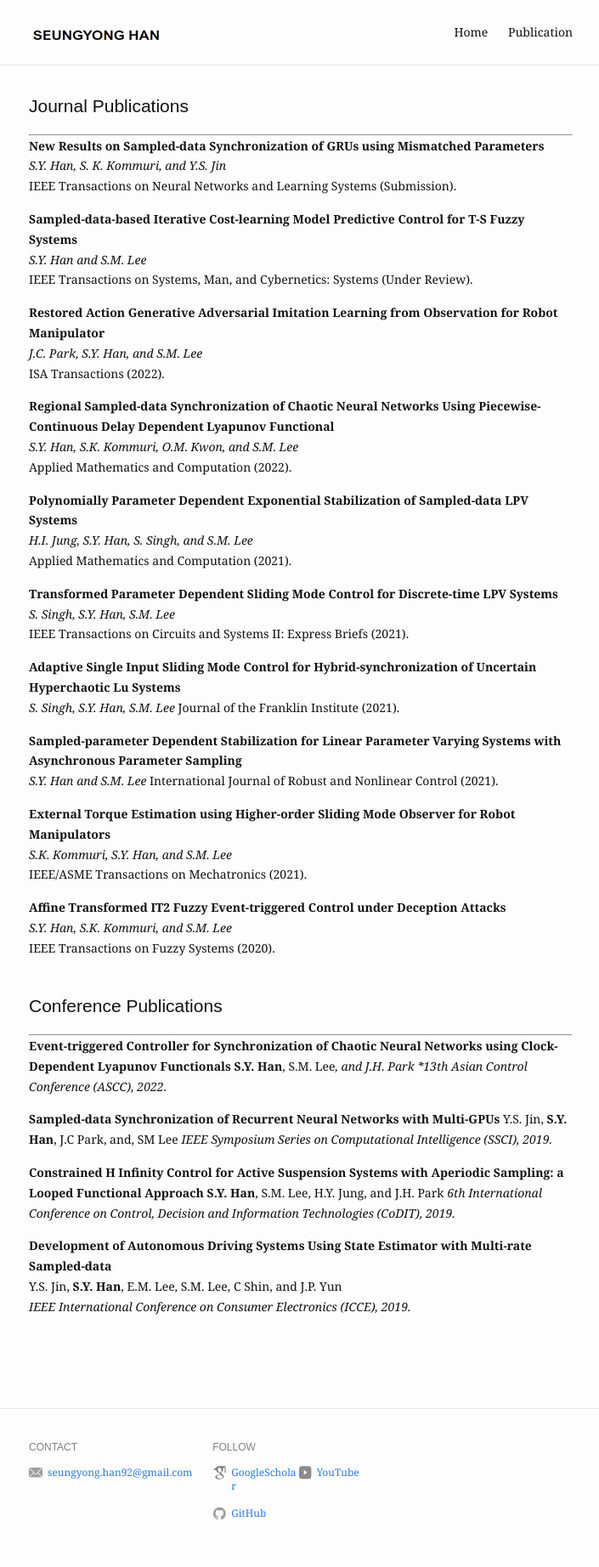
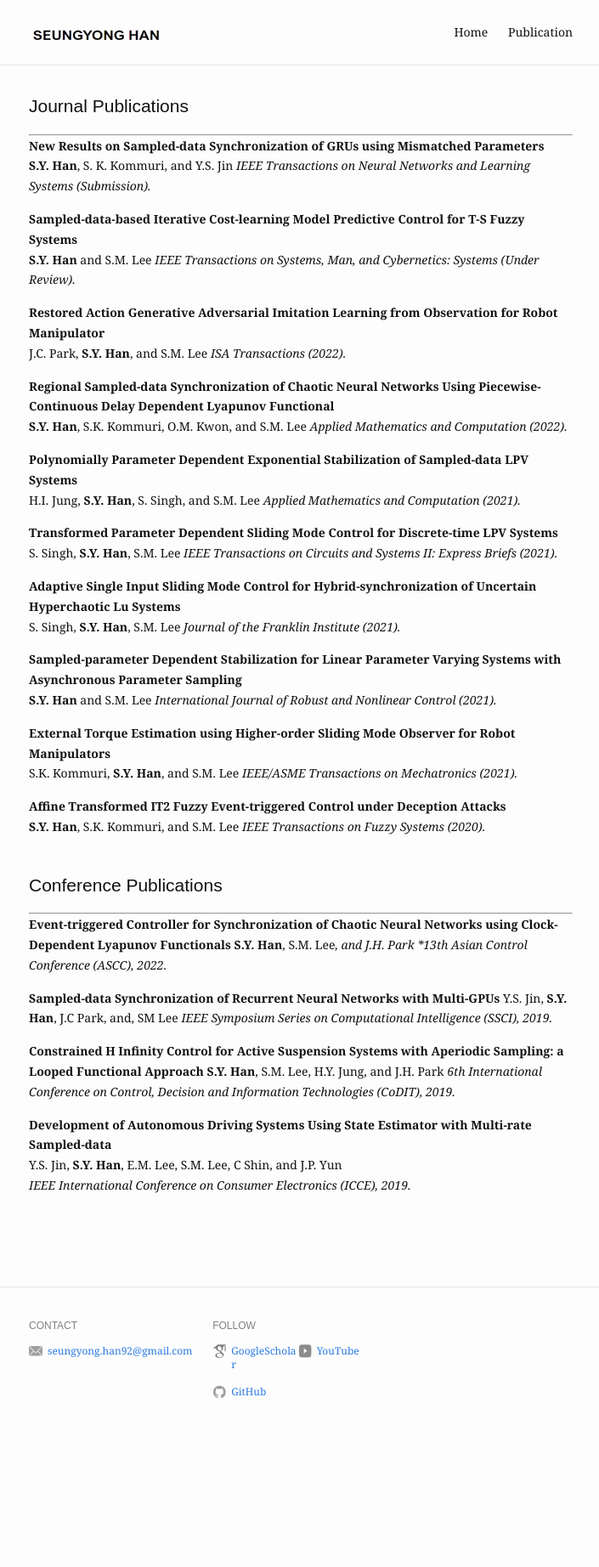
Before and after one commit to seungyong-han/seungyong-han.github.io, a Jekyll site: the page built from publication.md, in a window 1280 px wide. Shown: the whole page at 85% size, without its empty margins (286-991 px from the left). Built offline with Jekyll 4.4.1, drawn with Linux system fonts in a browser that asks for light colours; after the commit the page ends 1701 px from its top, so only the background shows below that.

```diff
--- a/publication.md
+++ b/publication.md
@@ -7,44 +7,44 @@ slug: /publication
 ## Journal Publications
 ___
 **New Results on Sampled-data Synchronization of GRUs using Mismatched Parameters**
-*S.Y. Han, S. K. Kommuri, and Y.S. Jin*
-IEEE Transactions on Neural Networks and Learning Systems (Submission).
+<strong>S.Y. Han</strong>, S. K. Kommuri, and Y.S. Jin
+*IEEE Transactions on Neural Networks and Learning Systems (Submission).*
 
 **Sampled-data-based Iterative Cost-learning Model Predictive Control for T-S Fuzzy Systems**
-*S.Y. Han and S.M. Lee*
-IEEE Transactions on Systems, Man, and Cybernetics: Systems (Under Review).
+<strong>S.Y. Han</strong> and S.M. Lee
+*IEEE Transactions on Systems, Man, and Cybernetics: Systems (Under Review).*
 
 **Restored Action Generative Adversarial Imitation Learning from Observation for Robot Manipulator**
-*J.C. Park, S.Y. Han, and S.M. Lee*
-ISA Transactions (2022).
+J.C. Park, <strong>S.Y. Han</strong>, and S.M. Lee
+*ISA Transactions (2022).*
 
 **Regional Sampled-data Synchronization of Chaotic Neural Networks Using Piecewise-Continuous Delay Dependent Lyapunov Functional**
-*S.Y. Han, S.K. Kommuri, O.M. Kwon, and S.M. Lee*
-Applied Mathematics and Computation (2022).
+<strong>S.Y. Han</strong>, S.K. Kommuri, O.M. Kwon, and S.M. Lee
+*Applied Mathematics and Computation (2022).*
 
 **Polynomially Parameter Dependent Exponential Stabilization of Sampled-data LPV Systems**
-*H.I. Jung, S.Y. Han, S. Singh, and S.M. Lee*
-Applied Mathematics and Computation (2021).
+H.I. Jung, <strong>S.Y. Han</strong>, S. Singh, and S.M. Lee
+*Applied Mathematics and Computation (2021).*
 
 **Transformed Parameter Dependent Sliding Mode Control for Discrete-time LPV Systems**
-*S. Singh, S.Y. Han, S.M. Lee*
-IEEE Transactions on Circuits and Systems II: Express Briefs (2021).
+S. Singh, <strong>S.Y. Han</strong>, S.M. Lee
+*IEEE Transactions on Circuits and Systems II: Express Briefs (2021).*
 
 **Adaptive Single Input Sliding Mode Control for Hybrid-synchronization of Uncertain Hyperchaotic Lu Systems**
-*S. Singh, S.Y. Han, S.M. Lee*
-Journal of the Franklin Institute (2021).
+S. Singh, <strong>S.Y. Han</strong>, S.M. Lee
+*Journal of the Franklin Institute (2021).*
 
 **Sampled-parameter Dependent Stabilization for Linear Parameter Varying Systems with Asynchronous Parameter Sampling**
-*S.Y. Han and S.M. Lee*
-International Journal of Robust and Nonlinear Control (2021).
+<strong>S.Y. Han</strong> and S.M. Lee
+*International Journal of Robust and Nonlinear Control (2021).*
 
 **External Torque Estimation using Higher-order Sliding Mode Observer for Robot Manipulators**
-*S.K. Kommuri, S.Y. Han, and S.M. Lee*
-IEEE/ASME Transactions on Mechatronics (2021).
+S.K. Kommuri, <strong>S.Y. Han</strong>, and S.M. Lee
+*IEEE/ASME Transactions on Mechatronics (2021).*
 
 **Affine Transformed IT2 Fuzzy Event-triggered Control under Deception Attacks**
-*S.Y. Han, S.K. Kommuri, and S.M. Lee*
-IEEE Transactions on Fuzzy Systems (2020).
+<strong>S.Y. Han</strong>, S.K. Kommuri, and S.M. Lee
+*IEEE Transactions on Fuzzy Systems (2020).*
 <br />
 <br />
 ## Conference Publications
```
